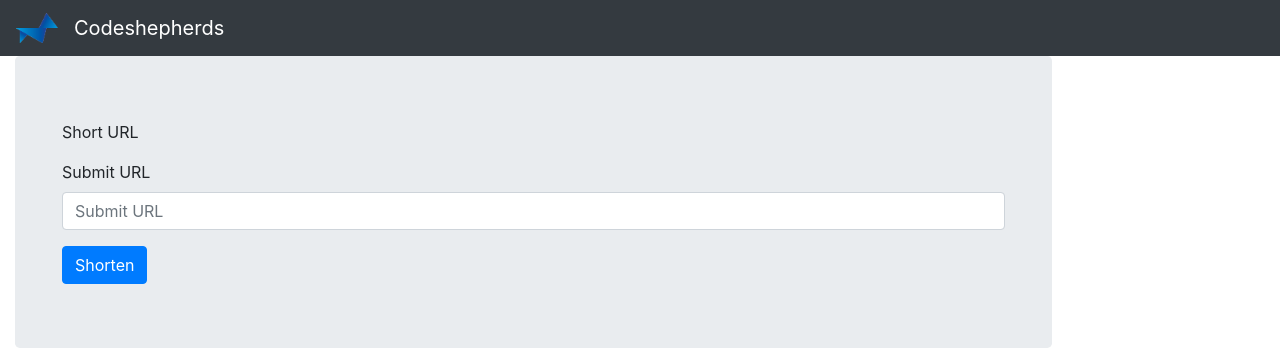
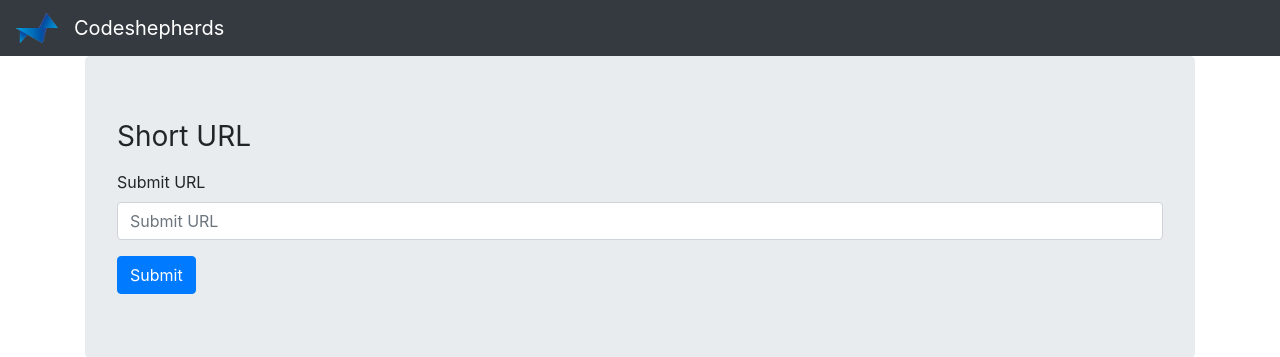
Before and after one commit to Leonime/web, a Django app: page /s/ in a window 1280 px wide. Shown: the top 357 px of the page. Run offline with Django 3.2, Linux system fonts and the light colour scheme; parts of the project's set-up code (start-up, migrations or seed data) failed here and were passed over; some libraries are stand-ins or nearby versions.

Commit message:
fixed shortener home

```diff
--- a/templates/shortener/shortener_home.html
+++ b/templates/shortener/shortener_home.html
@@ -4,22 +4,16 @@
 {% block title %}Welcome{% endblock title %}
 
 {% block container %}
-    <div class="container-fluid">
-        <div class="row">
-            <div class="col-lg-offset-1 col-lg-10">
-                <div class="jumbotron">
-                    <div class="container">
-                        <p>Short URL</p>
-                        <form method='POST' action='.'  class="form">
-                            {% csrf_token %}
-                            {% bootstrap_form form %}
-                            {% buttons %}
-                            <input type='submit' value='Shorten' class="btn btn-primary">
-                            {% endbuttons %}
-                        </form>
-                    </div>
-                </div>
-            </div>
+    <main role="main" class="container">
+        <div class="jumbotron">
+            <h1 class="h3 mb-3 font-weight-normal">Short URL</h1>
+            <form method='POST' action='.' class="form">
+                {% csrf_token %}
+                {% bootstrap_form form layout='inline' %}
+                {% buttons %}
+                    <input type='submit' value='Submit' class="btn btn-primary">
+                {% endbuttons %}
+            </form>
         </div>
-    </div>
+    </main>
 {% endblock container %}
```
